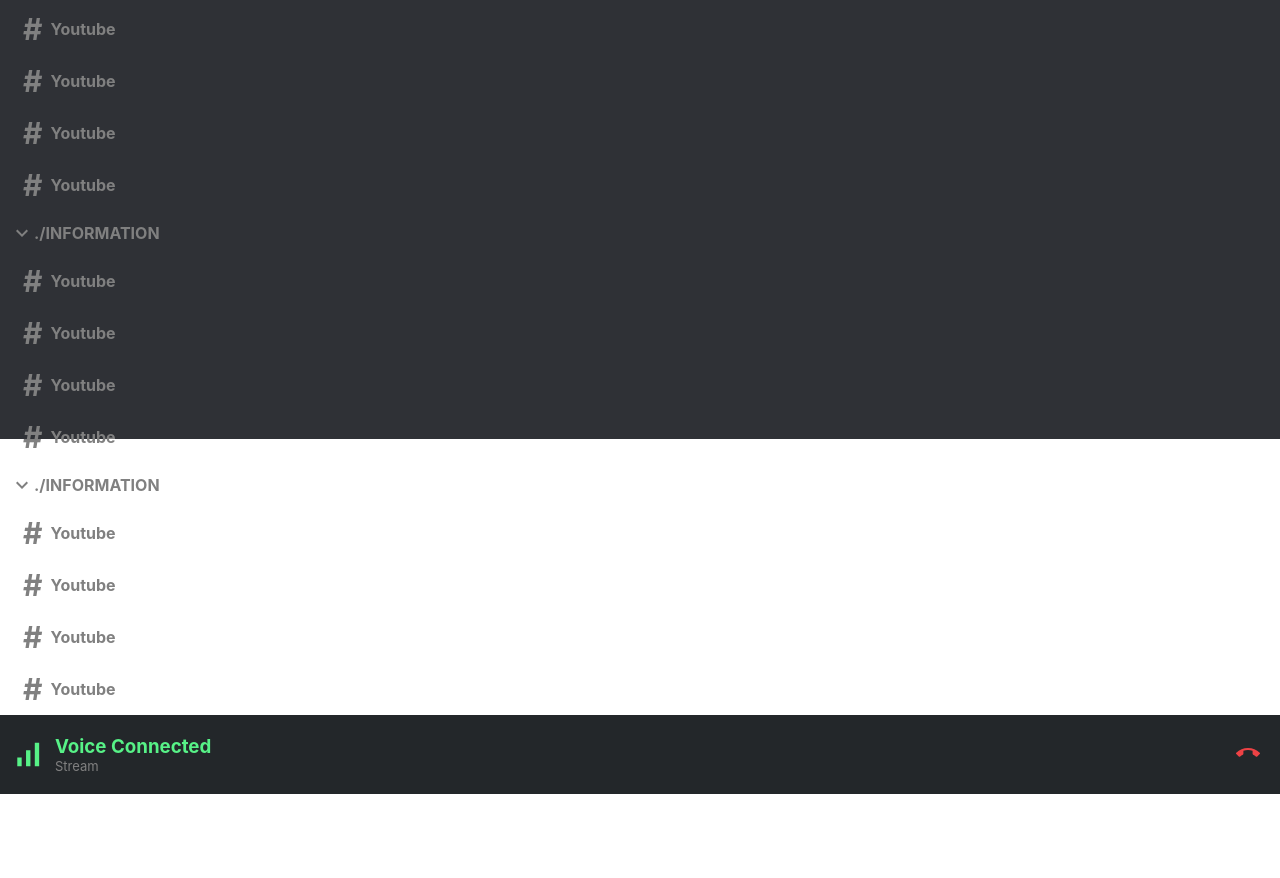
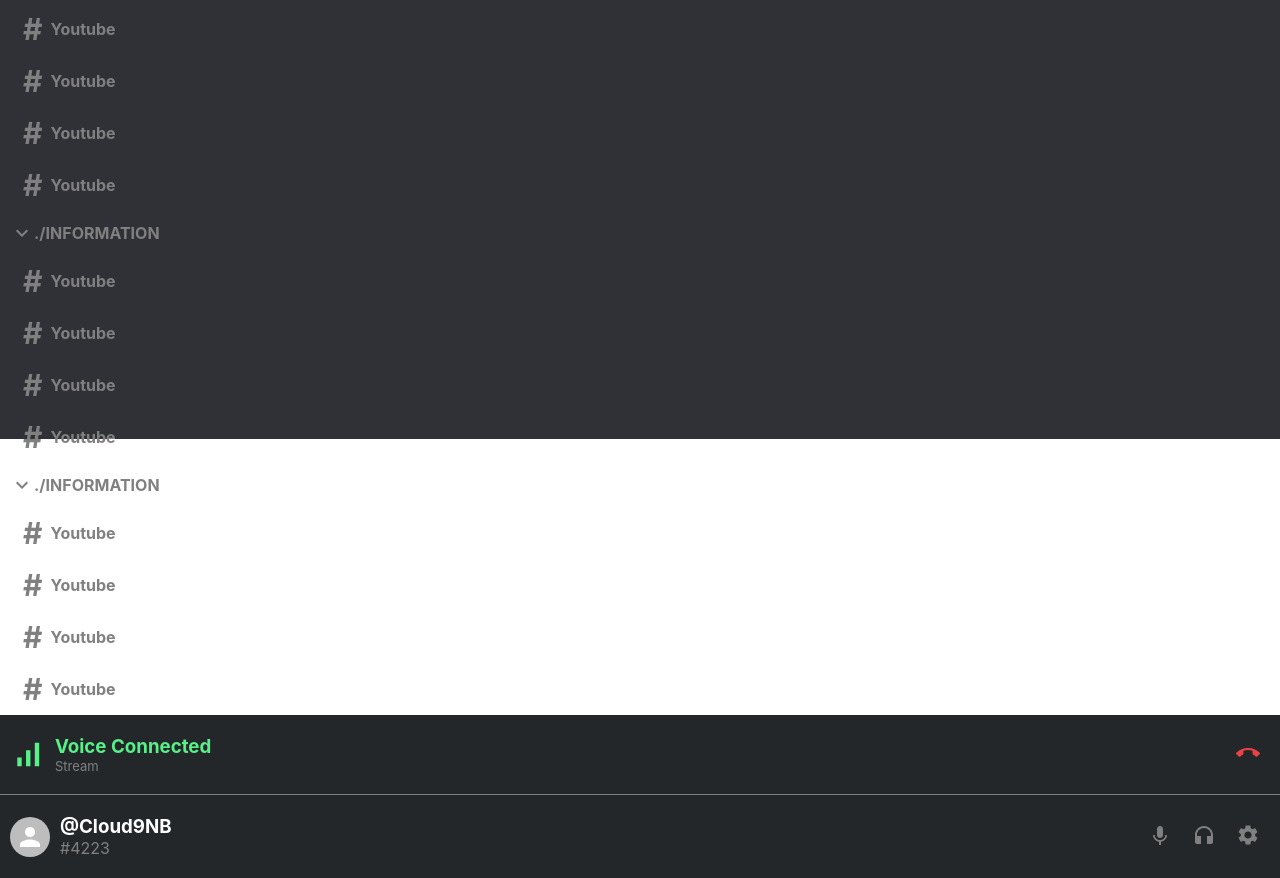
Before and after one commit to Cloud9NB/discord-clone, a React app in the folder view/: page / in a window 1280 px wide. Shown: the part 361-1239 px from the top of the page. Before the commit the page ends 1155 px from the top, so only its background shows below. Built offline with nearby package versions, Linux system fonts and the light colour scheme.

Commit message:
creates profile component with css

```diff
--- /dev/null
+++ b/view/src/components/main/sidebar/Profile.js
@@ -0,0 +1,24 @@
+import '../../../css/sideBar/Profile.css';
+import { Avatar } from '@mui/material';
+import KeyboardVoiceIcon from '@mui/icons-material/KeyboardVoice';
+import HeadphonesIcon from '@mui/icons-material/Headphones';
+import SettingsIcon from '@mui/icons-material/Settings';
+
+const Profile = () => {
+  return (
+    <div className='sidebar__profile'>
+      <Avatar />
+      <div className='sidebar__profileInfo'>
+        <h3>@Cloud9NB</h3>
+        <p>#4223</p>
+      </div>
+
+      <div className='sidebar__profileIcons'>
+        <KeyboardVoiceIcon />
+        <HeadphonesIcon />
+        <SettingsIcon />
+      </div>
+    </div>
+  );
+};
+export default Profile;
--- a/view/src/components/main/sidebar/SideBar.js
+++ b/view/src/components/main/sidebar/SideBar.js
@@ -2,6 +2,7 @@
 import ExpandMoreIcon from '@mui/icons-material/ExpandMore';
 import Channels from './Channels';
 import Voice from './Voice';
+import Profile from './Profile';
 
 const Sidebar = () => {
   return (
@@ -17,6 +18,8 @@
       <Channels />
 
       <Voice />
+
+      <Profile />
     </div>
   );
 };
--- /dev/null
+++ b/view/src/css/sideBar/Profile.css
@@ -0,0 +1,24 @@
+.sidebar__profile {
+  display: flex;
+  flex-direction: row;
+  color: #91a6a6;
+  justify-content: space-between;
+  align-items: center;
+  color: gray;
+  padding: 10px;
+  background-color: #23272a;
+  border-top: 1px solid gray;
+}
+
+.sidebar__profileInfo {
+  flex: 1;
+  padding: 10px;
+}
+
+.sidebar__profileInfo > h3 {
+  color: #ffffff;
+}
+
+.sidebar__profileIcons > .MuiSvgIcon-root {
+  padding: 10px;
+}
--- a/view/src/css/sideBar/Voice.css
+++ b/view/src/css/sideBar/Voice.css
@@ -7,7 +7,8 @@
   background-color: #23272a;
 }
 
-.sidebar__voiceIcon {
+.sidebar__voiceIcon,
+.sidebar__voiceInfo > h3 {
   color: #57f287;
 }
 
@@ -20,10 +21,6 @@
   font-size: small;
 }
 
-.sidebar__voiceInfo > h3 {
-  color: #57f287;
-}
-
 .sidebar_voiceIcons {
   color: #ed4245;
   padding: 10px;
```
